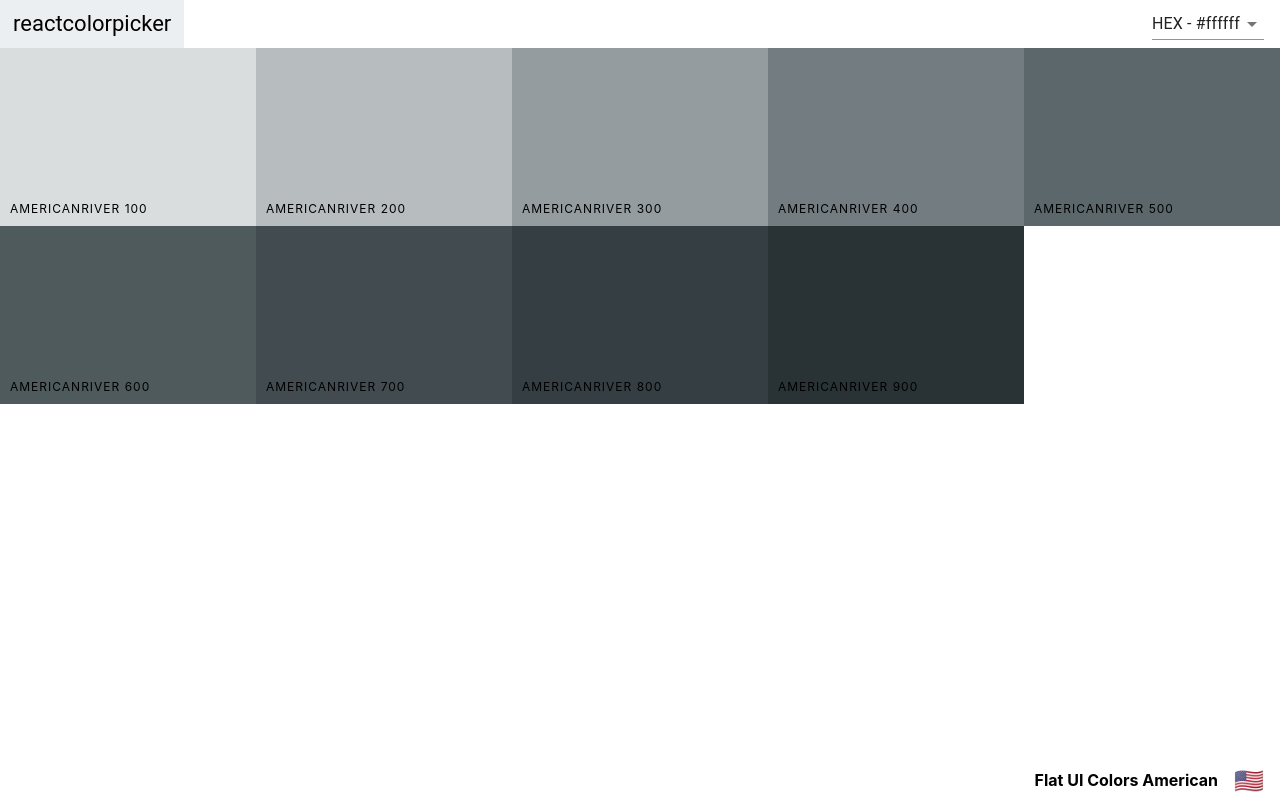
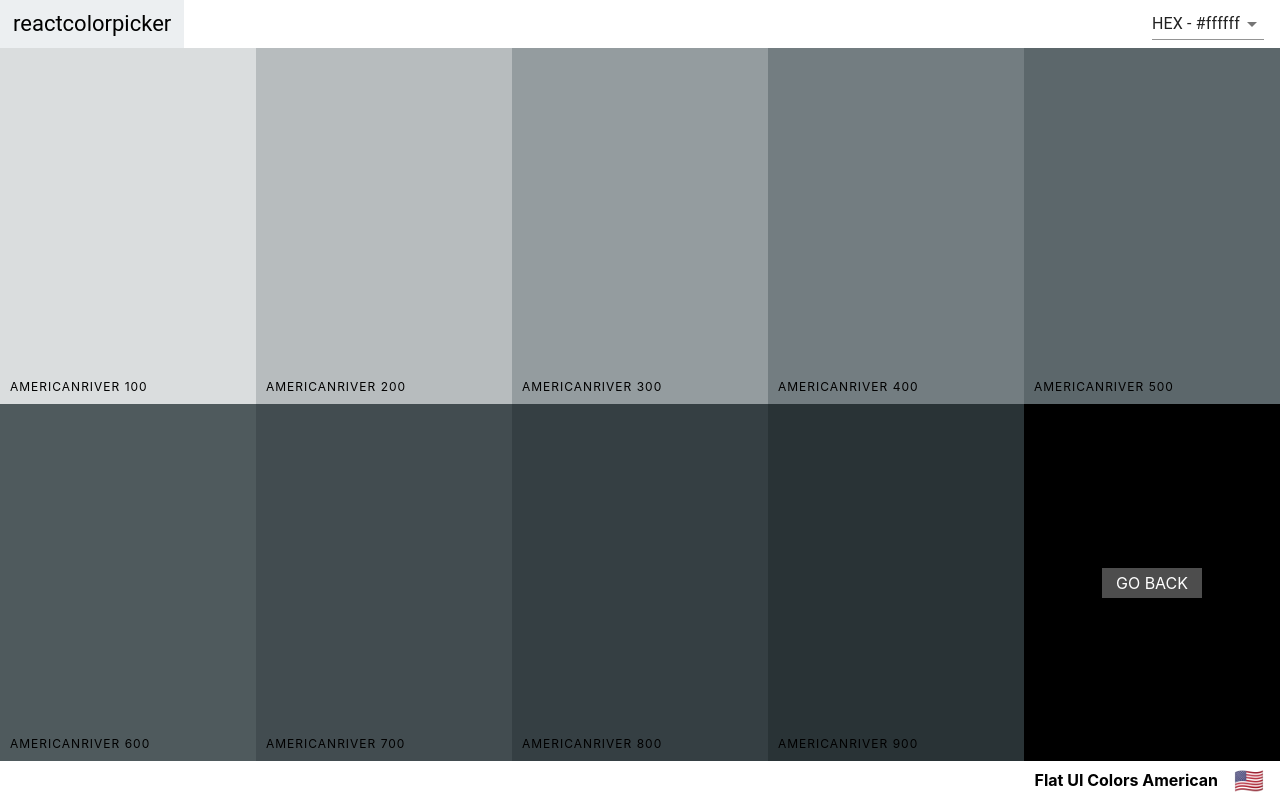
Before and after one commit to adarshnanwani/colors-app, a React (Create React App) app: page /palette/flat-ui-colors-american/americanriver in a window 1280 px wide. Built offline with nearby package versions, Linux system fonts and the light colour scheme; the HTML template or start-up script is replaced by a standard one.

Commit message:
Add back button to SingleColorPalette.

```diff
--- a/src/ColorBox.css
+++ b/src/ColorBox.css
@@ -8,7 +8,15 @@
   margin-bottom: -3.5px;
 }
 
-.copy-button {
+.SingleColorPalette .ColorBox{
+  height: 50%;
+}
+
+.ColorBox.go-back{
+  background: #000000;
+}
+
+.copy-button, .back-button {
   width: 100px;
   height: 30px;
   position: absolute;
@@ -25,6 +33,9 @@
   color: white;
   text-transform: uppercase;
   border: none;
+  text-decoration: none;
+}
+.copy-button{
   opacity: 0;
 }
 
--- a/src/SingleColorPalette.js
+++ b/src/SingleColorPalette.js
@@ -2,6 +2,7 @@
 import ColorBox from "./ColorBox";
 import Navbar from "./Navbar";
 import PaletteFooter from "./PaletteFooter";
+import { Link } from "react-router-dom";
 export default class SingleColorPalette extends Component {
   constructor(props) {
     super(props);
@@ -29,7 +30,7 @@
 
   render() {
     const { format } = this.state;
-    const { paletteName, emoji } = this.props.palette;
+    const { paletteName, emoji, id } = this.props.palette;
     const colorBoxes = this.shades.map(color => {
       return (
         <ColorBox
@@ -41,9 +42,16 @@
       );
     });
     return (
-      <div className="Palette">
+      <div className="SingleColorPalette Palette">
         <Navbar handleChange={this.changeFormat} showingAllColors={false} />
-        <div className="Palette-colors">{colorBoxes}</div>
+        <div className="Palette-colors">
+          {colorBoxes}
+          <div className="go-back ColorBox">
+            <Link to={`/palette/${id}`} className="back-button">
+              GO BACK
+            </Link>
+          </div>
+        </div>
         <PaletteFooter paletteName={paletteName} emoji={emoji} />
       </div>
     );
```
